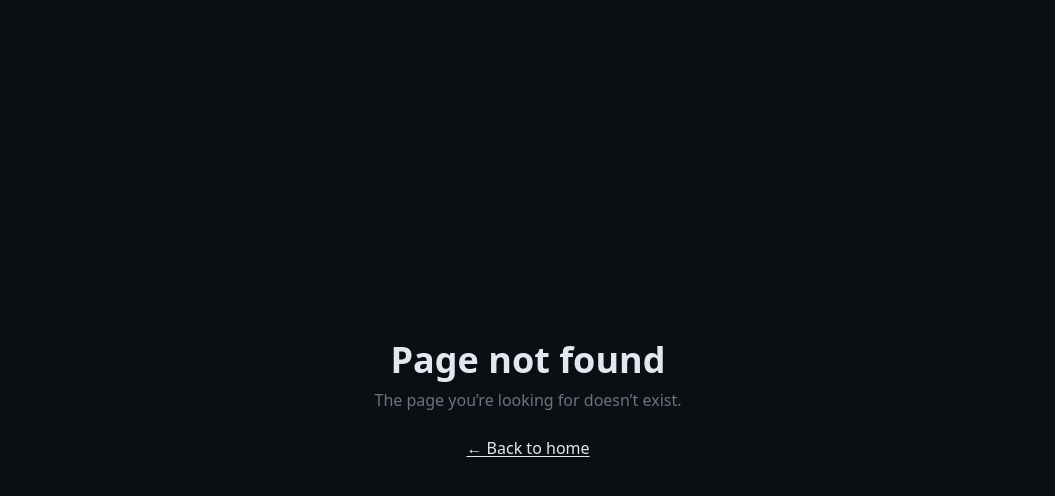
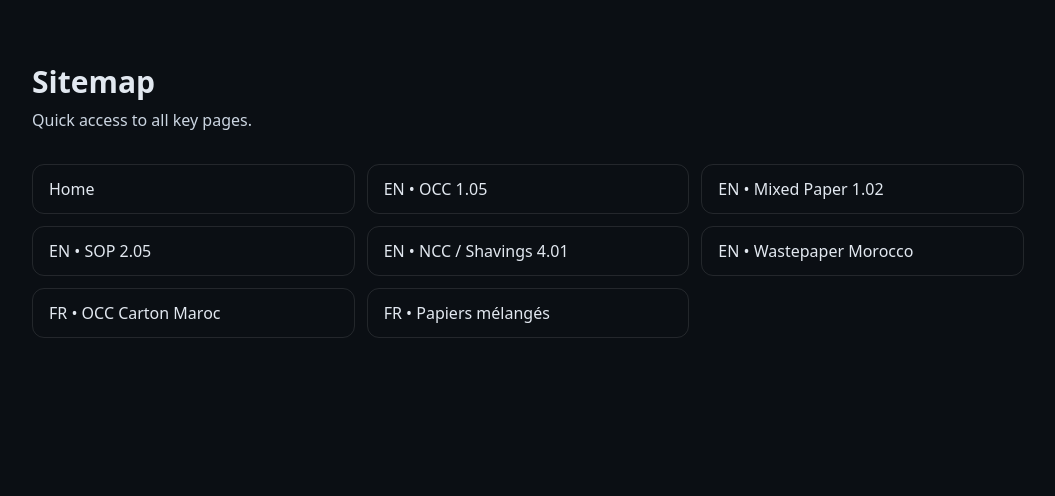
Before and after one commit to TheReda/tohire-trading, a Next.js app: page /sitemap in a window 1280 px wide. Before the commit this address had no page. Shown: the top 496 px of the page, without its empty margins (112-1167 px from the left). Built offline with nearby package versions, Linux system fonts and the light colour scheme.

Commit message:
seo: add HTML sitemap page and headers to noindex /api and cache robots/sitemap

```diff
--- /dev/null
+++ b/app/sitemap/page.tsx
@@ -0,0 +1,33 @@
+import Link from "next/link";
+
+export const metadata = {
+  title: "HTML Sitemap • ToHiRe Trading Morocco",
+  description: "Browse all pages: OCC, Mixed Paper, SOP, NCC, Morocco export, and more."
+};
+
+const routes = [
+  { href: "/", label: "Home" },
+  { href: "/en/occ", label: "EN • OCC 1.05" },
+  { href: "/en/mixed-paper", label: "EN • Mixed Paper 1.02" },
+  { href: "/en/sop-office-paper", label: "EN • SOP 2.05" },
+  { href: "/en/shavings-ncc", label: "EN • NCC / Shavings 4.01" },
+  { href: "/en/wastepaper-morocco", label: "EN • Wastepaper Morocco" },
+  { href: "/fr/occ-carton-maroc", label: "FR • OCC Carton Maroc" },
+  { href: "/fr/papiers-melanges", label: "FR • Papiers mélangés" }
+];
+
+export default function Page() {
+  return (
+    <main className="max-w-5xl mx-auto px-4 py-16">
+      <h1 className="text-3xl font-bold">Sitemap</h1>
+      <p className="mt-2 text-slate-300">Quick access to all key pages.</p>
+      <ul className="mt-8 grid sm:grid-cols-2 lg:grid-cols-3 gap-3">
+        {routes.map((r) => (
+          <li key={r.href} className="rounded-xl border border-white/10 bg-[--panel]">
+            <Link href={r.href} className="block px-4 py-3 hover:underline">{r.label}</Link>
+          </li>
+        ))}
+      </ul>
+    </main>
+  );
+}
```
Also changed, not shown: vercel.json (added).
